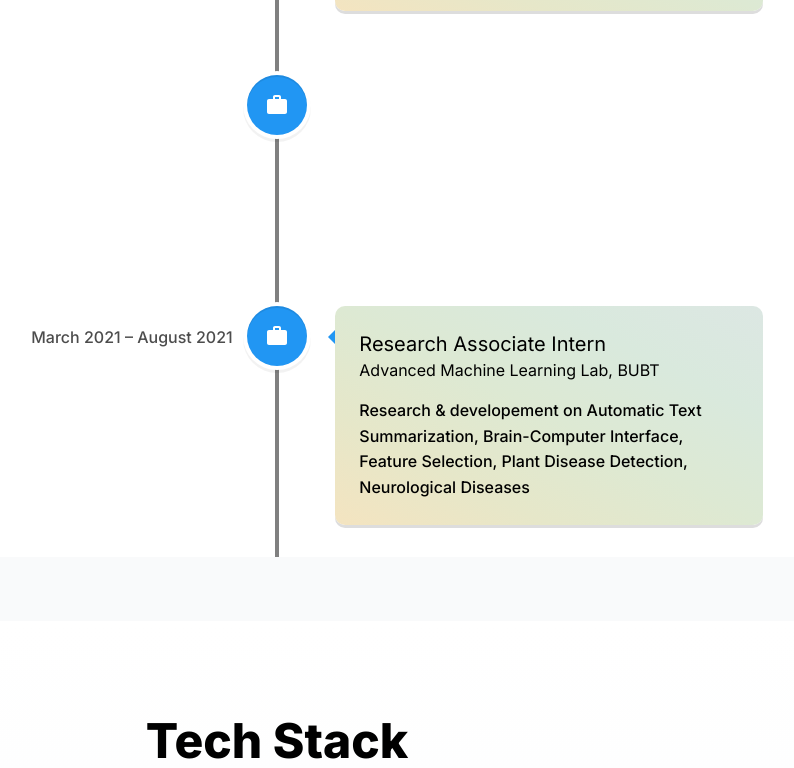
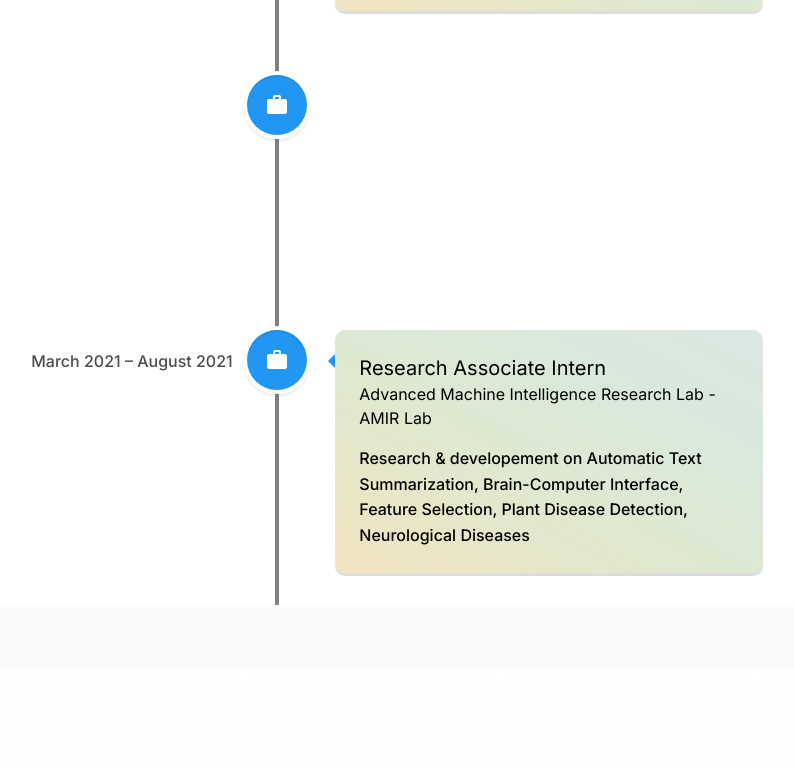
Before and after one commit to dsujoydev/portfolio-modern, a Next.js app: page / in a window 1280 px wide. Shown: the part 3030-3798 px from the top of the page, without its empty margins (363-1157 px from the left). Built offline with nearby package versions, Linux system fonts and the light colour scheme; a web font is replaced by a local one.

Commit message:
fix: job timeline fix

```diff
--- a/src/components/Timeline.jsx
+++ b/src/components/Timeline.jsx
@@ -58,8 +58,8 @@ export const Timeline = () => {
           iconStyle={{ background: "rgb(33, 150, 243)", color: "#fff" }}
           icon={<MdWork />}
         >
-          <h3 className="text-xl">Research Engineer</h3>
-          <h4 className="vertical-timeline-element-subtitle">Computing and Artificial Intelligence Lab</h4>
+          <h3 className="text-xl">Research Assistant</h3>
+          <h4 className="vertical-timeline-element-subtitle">Advanced Machine Intelligence Research Lab - AMIR Lab</h4>
           <p>Research, developement & Implementation on Deep Learning, Writer Identification</p>
         </VerticalTimelineElement>
         <VerticalTimelineElement
@@ -76,7 +76,7 @@ export const Timeline = () => {
           icon={<MdWork />}
         >
           <h3 className="text-xl">Research Associate Intern</h3>
-          <h4 className="vertical-timeline-element-subtitle">Advanced Machine Learning Lab, BUBT</h4>
+          <h4 className="vertical-timeline-element-subtitle">Advanced Machine Intelligence Research Lab - AMIR Lab</h4>
           <p>
             Research & developement on Automatic Text Summarization, Brain-Computer Interface, Feature Selection, Plant
             Disease Detection, Neurological Diseases
```
